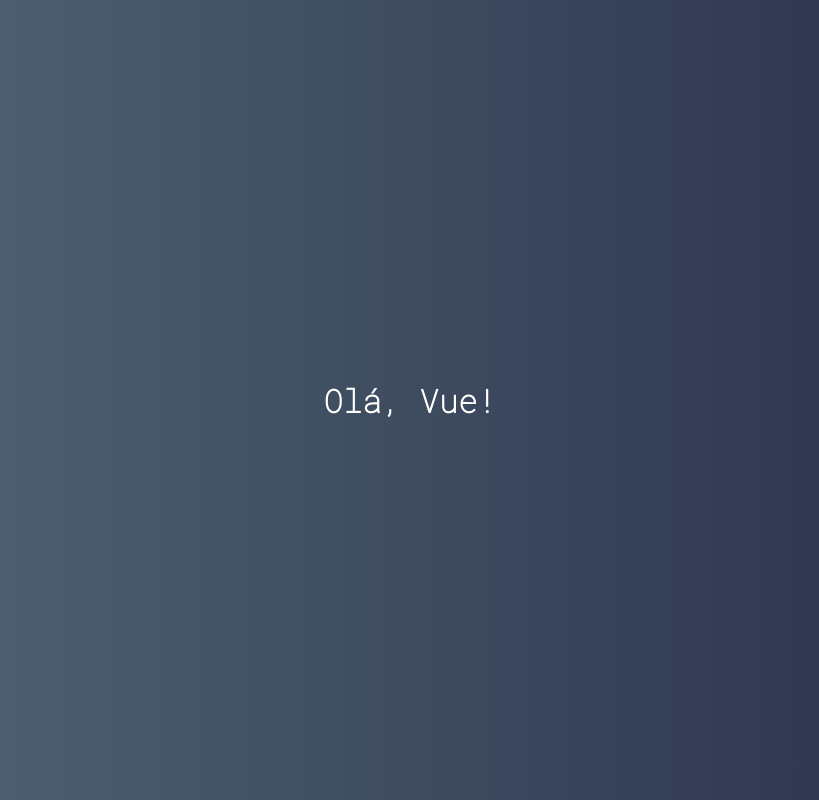
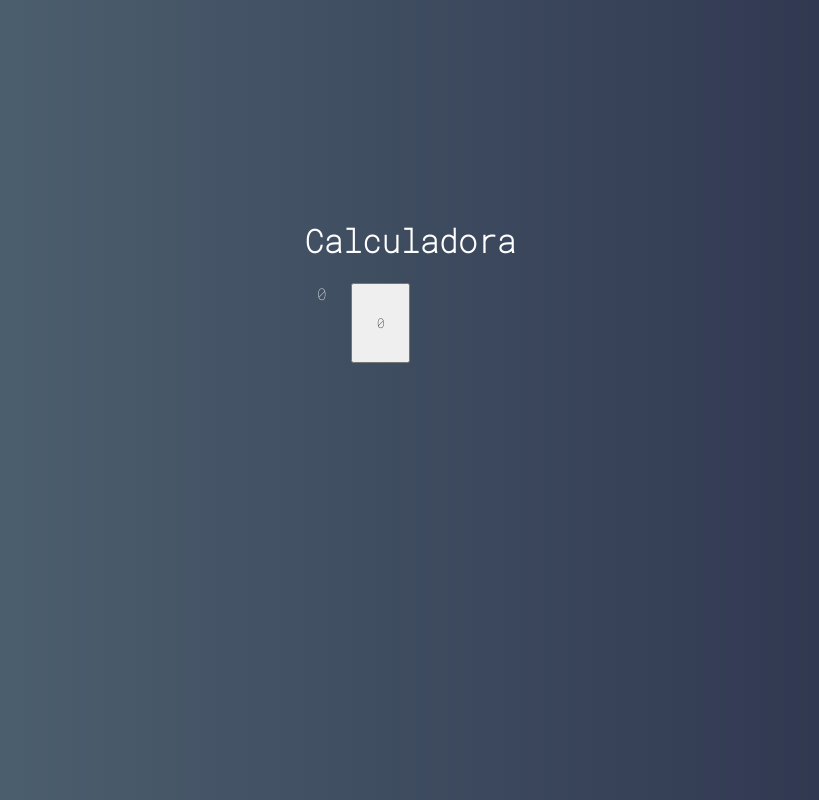
Before and after one commit to pitercoding/curso-javascript-cod3r, a Vue app in the folder 19-vue/calculator/: page / in a window 1280 px wide. Shown: the whole page, without its empty margins (230-1049 px from the left). Built offline with nearby package versions, Linux system fonts and the light colour scheme.

Commit message:
feat(projeto): 490. Criando Componentes

```diff
--- a/19-vue/calculator/src/App.vue
+++ b/19-vue/calculator/src/App.vue
@@ -1,12 +1,15 @@
 <template>
   <div id="app">
-    <h1>Olá, Vue!</h1>
+    <h1>Calculadora</h1>
+    <Calculator />
   </div>
 </template>
 
 <script>
+import Calculator from './main/CalculatorApp.vue';
+
 export default {
-
+  components: { Calculator }
 }
 </script>
 
--- /dev/null
+++ b/19-vue/calculator/src/components/AppButton.vue
@@ -0,0 +1,15 @@
+<template>
+  <button class="button">
+    0
+  </button>
+</template>
+
+<script>
+export default {
+
+}
+</script>
+
+<style>
+
+</style>
--- /dev/null
+++ b/19-vue/calculator/src/components/AppDisplay.vue
@@ -0,0 +1,15 @@
+<template>
+  <div class="display">
+    0
+  </div>
+</template>
+
+<script>
+export default {
+
+}
+</script>
+
+<style>
+
+</style>
--- /dev/null
+++ b/19-vue/calculator/src/main/CalculatorApp.vue
@@ -0,0 +1,28 @@
+<template>
+  <div class="calculator">
+    <Display />
+    <Button />
+  </div>
+</template>
+
+<script>
+import Display from '@/components/AppDisplay.vue';
+import Button from '@/components/AppButton.vue';
+
+export default {
+    components: { Button, Display }
+}
+</script>
+
+<style>
+.calculator {
+    height: 320px;
+    width: 235px;
+    border-radius: 5px;
+    overflow: hidden;
+
+    display: grid;
+    grid-template-columns: repeat(4, 25%);
+    grid-template-rows: 1fr 48px 48px 48px 48px 48px;
+}
+</style>
```
